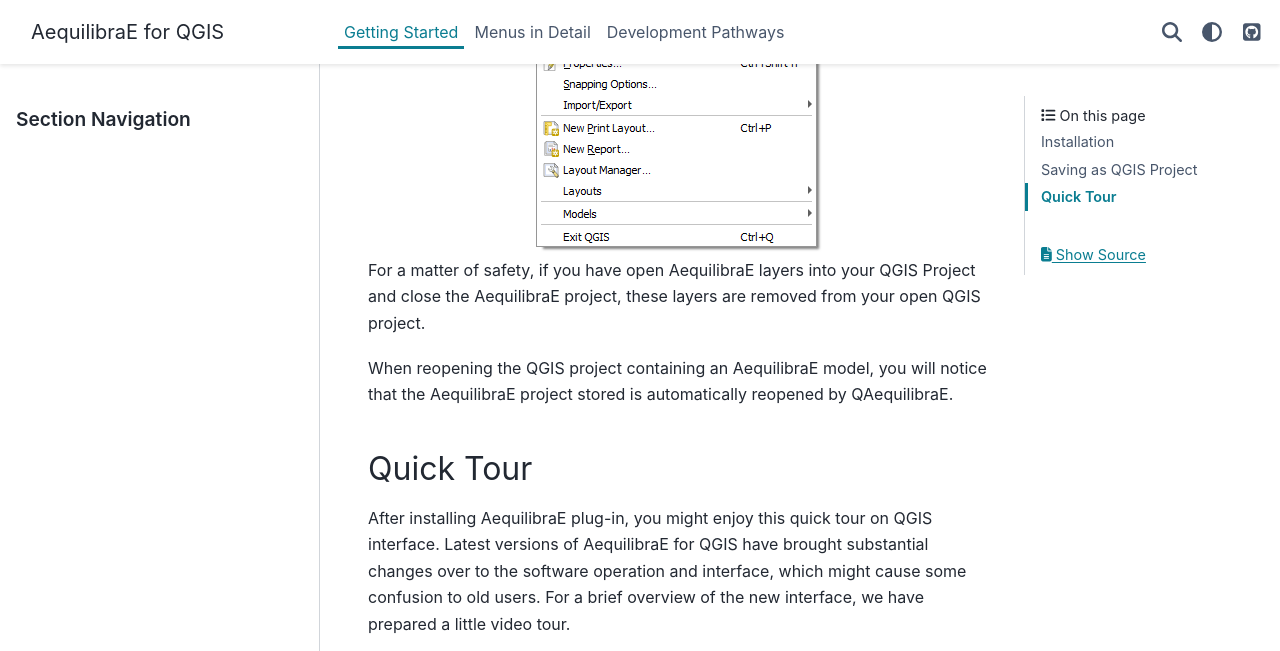
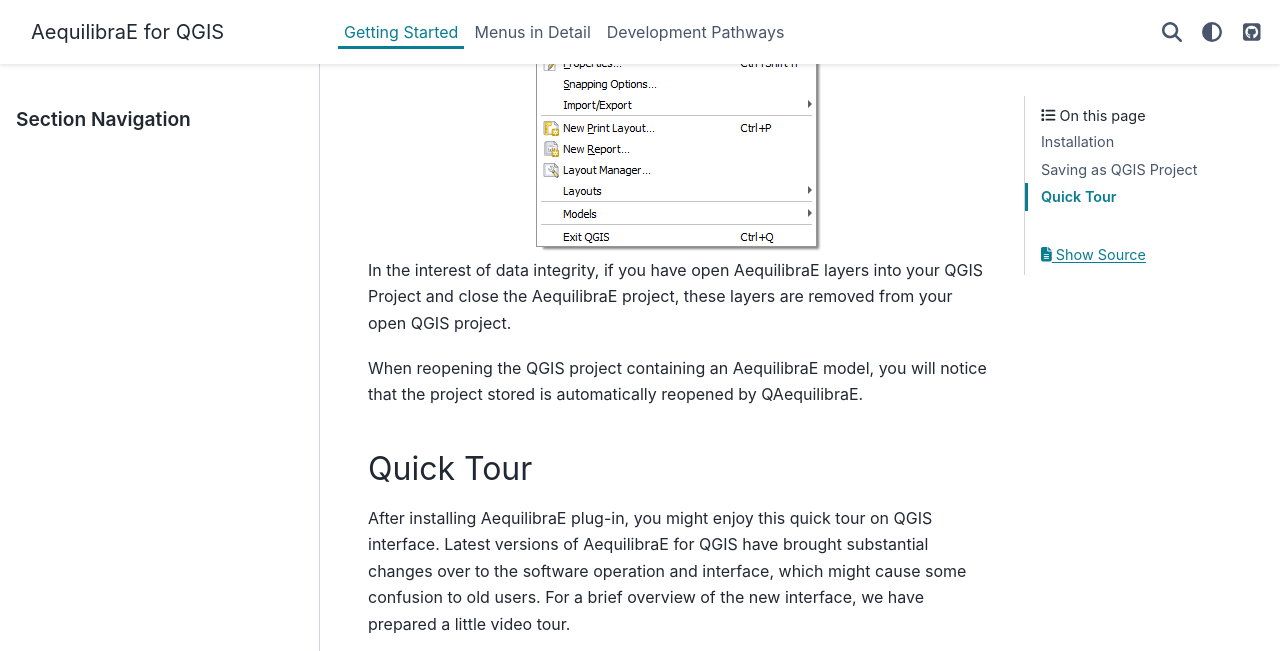
Before and after one commit to AequilibraE/qaequilibrae, a Sphinx documentation site: the page built from docs/source/getting_started/getting_started.rst, in a window 1280 px wide and 900 px high, scrolled down 2498 px, cut to the strip 0-651 px from the top of the window. Built offline with Sphinx 7.4.7 and the PyData theme 0.15.4, drawn with Linux system fonts in a browser that asks for light colours; the version number could not be read and is left out.

Commit message:
Update getting_started.rst

```diff
--- a/docs/source/getting_started/getting_started.rst
+++ b/docs/source/getting_started/getting_started.rst
@@ -70,10 +70,10 @@
     :align: center
     :alt: Saving file
 
-For a matter of safety, if you have open AequilibraE layers into your QGIS Project and close the AequilibraE
-project, these layers are removed from your open QGIS project.
+In the interest of data integrity, if you have open AequilibraE layers into your QGIS Project and close
+the AequilibraE project, these layers are removed from your open QGIS project.
 
-When reopening the QGIS project containing an AequilibraE model, you will notice that the AequilibraE project
+When reopening the QGIS project containing an AequilibraE model, you will notice that the project
 stored is automatically reopened by QAequilibraE.
 
 .. _quicktour_video:
```
